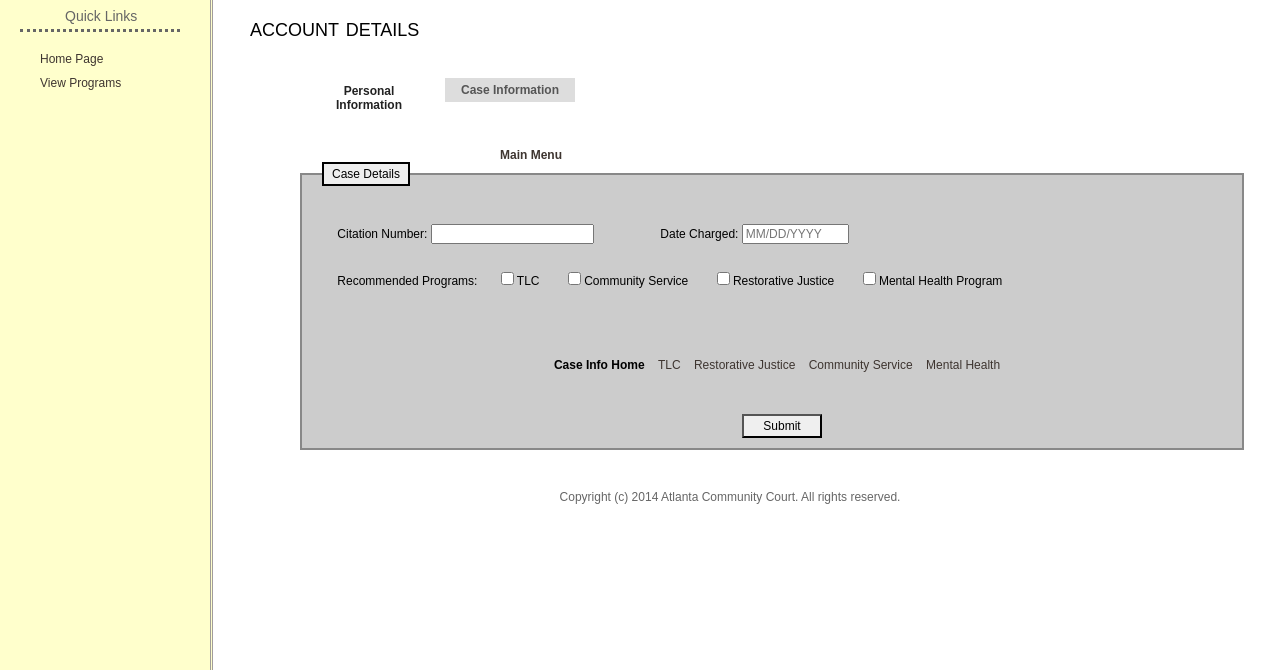
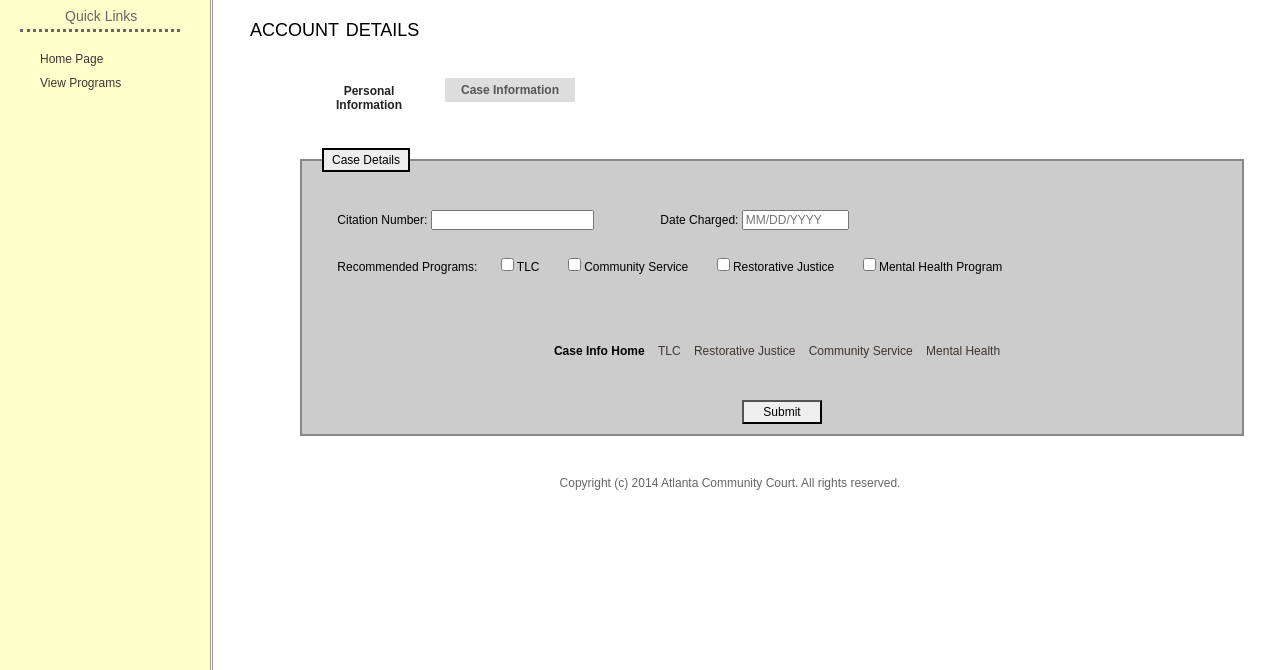
Before and after one commit to nikita2302/htdocs, a CakePHP app: the page made by app/View/CommunityCourt/caseinfo.ctp in a window 1280 px wide. Shown: the part 130-800 px from the top of the page. Run offline with PHP 8.4 and a stand-in for CakePHP, Linux system fonts and the light colour scheme; the template is opened without the code that fills it, so the values that code supplies are empty; some libraries are stand-ins or nearby versions.

Commit message:
Correcting links to main menu

```diff
--- a/app/View/CommunityCourt/caseinfo.ctp
+++ b/app/View/CommunityCourt/caseinfo.ctp
@@ -14,7 +14,6 @@
 
     <div id = "form2">
      <form name = "caseInfo" enctype="text/plain">
-        <a id="button" href="mainmenu"><strong>Main Menu</strong></a>
      <fieldset>
      <legend>Case Details </legend>
 
--- a/app/View/CommunityCourt/communityservice.ctp
+++ b/app/View/CommunityCourt/communityservice.ctp
@@ -11,7 +11,6 @@
     </div>
     <div id = "form2">
      <form name = "caseInfo" enctype="text/plain">
-     <a id="button" href="mainmenu"><strong>Main Menu</strong></a>
      <fieldset>
      <legend>Case Details </legend>
 
--- a/app/View/CommunityCourt/mainmenu.ctp
+++ b/app/View/CommunityCourt/mainmenu.ctp
@@ -26,9 +26,3 @@
     </form>
     </div>
 </div>
-
-<!-- /*<script>
-    $("#createactive").mouseover( function () {
-
-    });
-</script>*/ -->
--- a/app/View/CommunityCourt/mentalhealth.ctp
+++ b/app/View/CommunityCourt/mentalhealth.ctp
@@ -11,7 +11,6 @@
     </div>
     <div id = "form2">
      <form name = "caseInfo" enctype="text/plain">
-        <a id="button" href="mainmenu"><strong>Main Menu</strong></a>
      <fieldset>
      <legend>Case Details </legend>
      <h2 style="text-decoration:underline; color:#000; margin-left:20px; font-weight:500; margin-bottom:-2px"> Mental Health Program </h2>
--- a/app/View/CommunityCourt/programinfo.ctp
+++ b/app/View/CommunityCourt/programinfo.ctp
@@ -9,7 +9,6 @@
     </div>
     <div id = "form1">
      <form name = "personalInfo" enctype="text/plain" id="form1" method="post">
-        <a id="button" href="mainmenu"><strong>Main Menu</strong></a>
      <fieldset>
      <legend>Personal Details </legend>
 
--- a/app/View/CommunityCourt/restorativejustice.ctp
+++ b/app/View/CommunityCourt/restorativejustice.ctp
@@ -11,7 +11,6 @@
      </div>
      <div id = "form2">
       <form name = "caseInfo" enctype="text/plain">
-         <a id="button" href="mainmenu"><strong>Main Menu</strong></a>
       <fieldset>
       <legend>Case Details </legend>
 
--- a/app/View/CommunityCourt/restorativejustice2.ctp
+++ b/app/View/CommunityCourt/restorativejustice2.ctp
@@ -14,7 +14,6 @@
 
     <div id = "form2">
      <form name = "caseInfo" enctype="text/plain">
-        <a id="button" href="mainmenu"><strong>Main Menu</strong></a>
      <fieldset>
      <legend>Case Details </legend>
 
--- a/app/View/CommunityCourt/searchedit.ctp
+++ b/app/View/CommunityCourt/searchedit.ctp
@@ -5,7 +5,6 @@
 	<div id="note"> <h2> Welcome to your Account </h2> </div>
     <div id="searchpage">
     <form name="user-admin" enctype="text/plain">
-        <a id="button" href="mainmenu"><strong>Main Menu</strong></a>
     <fieldset style="padding:5px; border-style: solid; border-width: 1px; border-color: #666">
     <legend> Record Search </legend>
     	<br><br>
--- a/app/View/CommunityCourt/searchview.ctp
+++ b/app/View/CommunityCourt/searchview.ctp
@@ -5,7 +5,6 @@
 	<div id="note"> <h2> Welcome to your Account </h2> </div>
     <div id="searchpage">
     <form name="user-admin" enctype="text/plain">
-        <a id="button" href="mainmenu"><strong>Main Menu</strong></a>
     <fieldset style="padding:5px; border-style: solid; border-width: 1px; border-color: #666">
     <legend> Record Search </legend>
     	<br><br>
--- a/app/View/CommunityCourt/tlc.ctp
+++ b/app/View/CommunityCourt/tlc.ctp
@@ -11,7 +11,6 @@
      </div>
      <div id = "form2">
       <form name = "caseInfo" enctype="text/plain">
-         <a id="button" href="mainmenu"><strong>Main Menu</strong></a>
       <fieldset>
       <legend>Case Details </legend>
       <h2 style="text-decoration:underline; color:#000; margin-left:20px; font-weight:500; margin-bottom:-2px"> TLC </h2>
--- a/app/View/Layouts/default.ctp
+++ b/app/View/Layouts/default.ctp
@@ -23,7 +23,6 @@ $cakeVersion = __d('cake_dev', 'CakePHP %s', Configure::version())
 	<?php echo $this->Html->charset(); ?>
 	<?php
 		echo $this->Html->meta('icon');
-		//echo $scripts_for_layout;
 		echo $this->Html->css('style');
 		echo $this->Html->css('normalize');
 		echo $this->Html->css('datepicker');
@@ -31,7 +30,6 @@ $cakeVersion = __d('cake_dev', 'CakePHP %s', Configure::version())
 		echo $this->Html->script('jquery-ui-1.8.18.custom.min');
 		echo $this->Html->script('datepick');
 		echo $this->Html->script('state');
-		//echo $this->Html->script('submit');
 	?>
 </head>
 <body>
```
Also changed, not shown: 2 other files.
